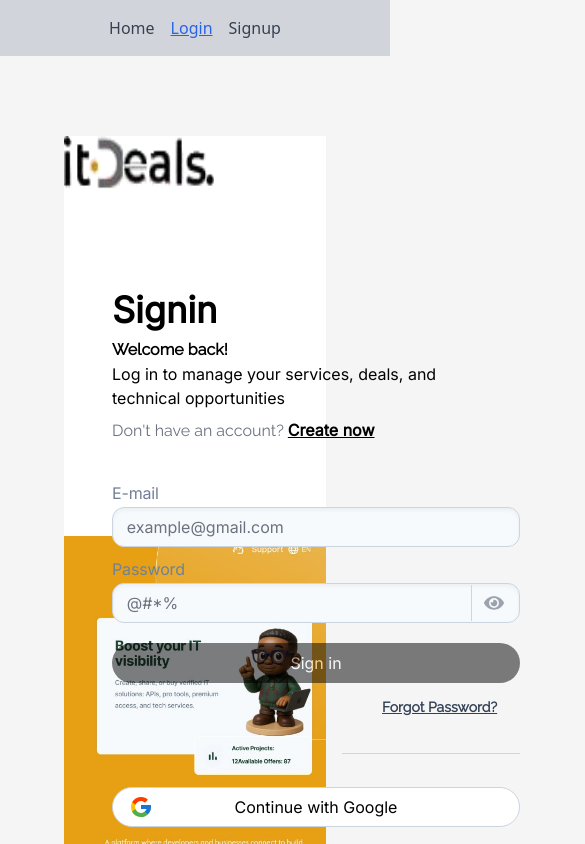
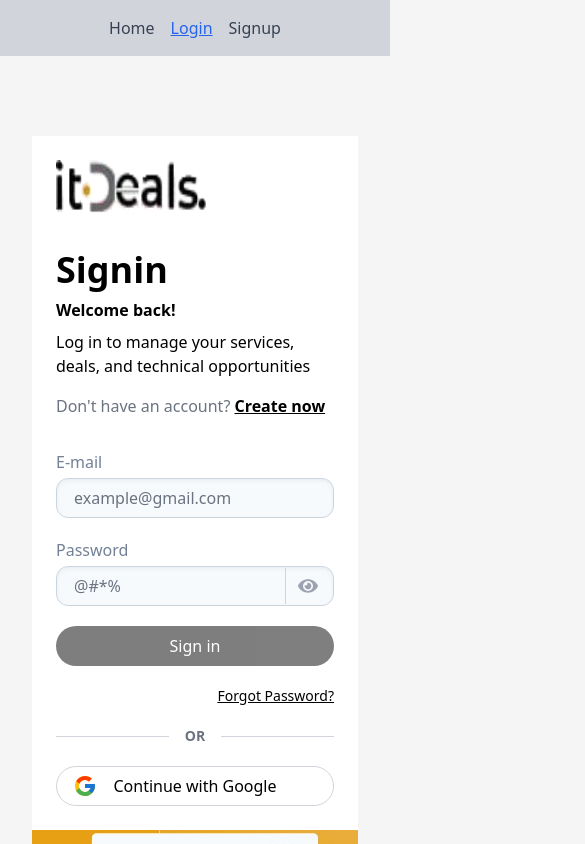
Before and after one commit to belvip/signin-and-signup-ui, a React (Create React App) app: page /login in a window 390 px wide. Shown: the top 844 px of the page, 585 px wide, since content can reach past the window. Built offline with nearby package versions, Linux system fonts and the light colour scheme.

Commit message:
feat: Responsive added

```diff
--- a/src/components/FormInput.js
+++ b/src/components/FormInput.js
@@ -1,4 +1,3 @@
-
 import { useState } from 'react';
 import { FaEye, FaEyeSlash } from 'react-icons/fa';
 
@@ -7,7 +6,6 @@
   name,
   type,
   placeholder,
-  size,
   className,
   labelClassName,
   value,
@@ -16,24 +14,23 @@
   const [showPassword, setShowPassword] = useState(false);
 
   return (
-    <div className="form-control relative">
-      <label htmlFor={name} className={`label ${labelClassName}`}>
-        <span className="label-text">{label}</span>
+    <div className="form-control w-full max-w-md">
+      <label htmlFor={name} className={labelClassName}>
+        {label}
       </label>
 
-      <div className="relative w-[408px]">
+      <div className="relative w-full">
         <input
           type={type === 'password' ? (showPassword ? 'text' : 'password') : type}
           name={name}
           placeholder={placeholder}
           value={value}
           onChange={onChange}
-    className={`input input-bordered w-[408PX] h-[40px] border border-[#CBD5E0] shadow-inner rounded-[12px] bg-bgInput pr-14 ${className}`}
+          className={`w-full h-10 border border-[#CBD5E0] shadow-inner rounded-xl px-4 pr-14 ${className}`}
         />
 
         {type === 'password' && (
           <div className="absolute inset-y-0 right-3 flex items-center">
-      {/* Barre verticale dans le champ input */}
             <div className="h-9 border-l border-gray-300 mr-2"></div>
             <button
               type="button"
@@ -49,7 +46,6 @@
           </div>
         )}
       </div>
-
     </div>
   );
 };
--- a/src/components/SubmitBtn.js
+++ b/src/components/SubmitBtn.js
@@ -8,17 +8,18 @@
         <button
         type='submit'
         disabled={isSubmitting || disabled}
-            className={`w-[408px] mt-5 h-[40px] flex flex-row justify-center items-center px-6 gap-2
-                        bg-black text-white font-medium hover:bg-gray-700 rounded-full transition-colors
+        className={`w-full h-10 flex justify-center items-center px-6 gap-2
+                    bg-black text-white font-medium hover:bg-gray-700
+                    rounded-full transition-colors
                     disabled:opacity-50 disabled:cursor-not-allowed ${className}`}
         >
         {isSubmitting ? (
             <>
-                    <span className="inline-block w-6 h-6 border-4 border-t-transparent border-blue-500 rounded-full animate-spin"></span>
-                    sending...
+            <span className="inline-block w-5 h-5 border-2 border-t-transparent border-white rounded-full animate-spin"></span>
+            Sending...
             </>
         ) : (
-                text || 'submit'
+            text || 'Submit'
         )}
         </button>
     );
--- a/src/pages/Login.js
+++ b/src/pages/Login.js
@@ -1,12 +1,9 @@
-import { useState, useEffect} from 'react';
+import { useState, useEffect } from 'react';
 import { Form, Link, useActionData, useNavigation } from 'react-router-dom';
 import { FormInput, SubmitBtn } from '../components';
 import imageSigning from '../assets/images/image-signin.jpg';
 import logo from '../assets/images/logo-removebg-preview.png';
-//import { FaGoogle } from "react-icons/fa";
 import { FcGoogle } from "react-icons/fc";
-
-
 import toast from 'react-hot-toast';
 
 const Login = () => {
@@ -18,49 +15,46 @@
     const isFormValid = email.trim() !== '' && password.trim() !== '';
     const isSubmitting = navigation.state === 'submitting';
 
-    // Notification de succès/erreur
     useEffect(() => {
         if (actionData?.success) {
         toast.success('Connexion réussie !');
-            // Redirection après succès
-            //window.location.href = '/';
         } else if (actionData?.error) {
         toast.error(actionData.error);
         }
     }, [actionData]);
 
-
     return (
-        <section className="align-element grid grid-cols-1 md:grid-cols-2">
-            <div className="bg-white h-[400px] md:h-[864px] order-1 md:order-none">
+        <section className="grid grid-cols-1 md:grid-cols-2 min-h-screen">
+        {/* Left Container */}
+        <div className="bg-white flex flex-col justify-center p-6 sm:px-8 md:px-12">
             <img
             src={logo}
             alt="Company logo"
-                    className="w-[150px] h-[58px] left-[14px] top-[90px]"
+            className="w-[150px] h-[58px] mb-8"
             />
 
-                <div className="font-inter w-[350px] h-[168px] ml-12 mt-24">
-                    <h1 className='font-inter font-bold text-4xl mt-1'>Signin</h1>
-                    <h2 className='font-bold mt-2 font-raleway'>Welcome back!</h2>
-                    <p>Log in to manage your services, deals, and technical opportunities</p>
-                    <div className='mt-2'>
-                        <span className='text-gray-500 font-raleway'>Don't have an account? </span>
+            <div className="max-w-md w-full mx-auto">
+            <h1 className='font-bold text-4xl mb-1'>Signin</h1>
+            <h2 className='font-bold mt-2'>Welcome back!</h2>
+            <p className="mt-2">Log in to manage your services, deals, and technical opportunities</p>
+
+            <div className='mt-4'>
+                <span className='text-gray-500'>Don't have an account? </span>
                 <Link to='/signup'>
-                            <span className='font-semibold underline font-inter'> Create now</span>
+                <span className='font-semibold underline'>Create now</span>
                 </Link>
             </div>
 
-                    <Form method='post' className='mt-10'>
+            <Form method='post' className='mt-8 space-y-5'>
                 <FormInput
                 type='email'
                 label='E-mail'
                 name='email'
                 placeholder="example@gmail.com"
-                            defaultValue={email}
+                value={email}
                 onChange={(e) => setEmail(e.target.value)}
-                            // size="w-[08px] h-[40px] border border-[#CBD5E0] shadow-inner rounded-[12px]"
-                            className="bg-bgInput mb-3"
-                            labelClassName="font-inter text-[16px] leading-[20px] tracking-[-0.154px] text-[#718096] mb-[4px] block"
+                className="bg-bgInput"
+                labelClassName="text-base text-[#718096] mb-1 block"
                 />
 
                 <FormInput
@@ -68,50 +62,46 @@
                 label='Password'
                 name='password'
                 placeholder="@#*%"
-                            defaultValue={password}
+                value={password}
                 onChange={(e) => setPassword(e.target.value)}
-                            // size="w-[408px] h-[40px] border border-[#CBD5E0] shadow-inner rounded-[12px]"
                 className="bg-bgInput"
-                            labelClassName="font-inter text-[16px] leading-[20px] tracking-[-0.154px] text-[#718096] mb-[4px] block"
+                labelClassName="text-base text-[#718096] mb-1 block"
                 />
 
-                        <SubmitBtn text='Sign in' disabled={!isFormValid} />
+                <SubmitBtn text='Sign in' disabled={!isFormValid || isSubmitting} />
 
-                        <p className="relative left-[270px] top-[14px] text-sm text-slate-700 font-raleway font-semibold">
+                <p className="text-sm text-right mt-2">
                 <Link className="underline hover:text-black" to="/forgot-password">
                     Forgot Password?
                 </Link>
                 </p>
 
-                        <div className="w-[408px] h-[126px] left-[96px] top-[28px] mt-10">
-                            <div className="flex items-center gap-4 my-6 w-full">
-                                <div className="flex-grow h-px bg-gray-300"></div>
+                <div className="mt-8">
+                <div className="flex items-center gap-4">
+                    <div className="flex-grow h-px bg-gray-300" />
                     <p className="text-sm font-semibold text-gray-500">OR</p>
-                                <div className="flex-grow h-px bg-gray-300"></div>
+                    <div className="flex-grow h-px bg-gray-300" />
                 </div>
 
                 <Link
-                                className="w-[408px] mt-5 h-[40px] border border-[#CBD5E0] bg-white font-medium hover:bg-gray-300
-                                            rounded-full transition-colors relative flex items-center justify-center"
+                    className="mt-5 h-10 border border-gray-300 bg-white
+                    hover:bg-gray-100 rounded-full flex items-center justify-center
+                    relative w-full"
                 >
-                                {/* Icône à gauche */}
                     <span className="absolute left-4">
                     <FcGoogle className="text-2xl" />
                     </span>
-
-                                {/* Texte centré */}
-                                <span className="font-inter text-black text-[16px] text-center">
+                    <span className="text-[16px] text-black font-medium text-center">
                     Continue with Google
                     </span>
                 </Link>
-
                 </div>
-
             </Form>
             </div>
         </div>
 
-            <div className="h-[400px] md:h-[864px] bg-slate-200 order-2 md:order-none">
+        {/* Right Container */}
+        <div className="h-64 md:h-auto">
             <img
             src={imageSigning}
             alt="User Sign-in Illustration"
```
Lines whose indentation alone changed are shown as unchanged.
